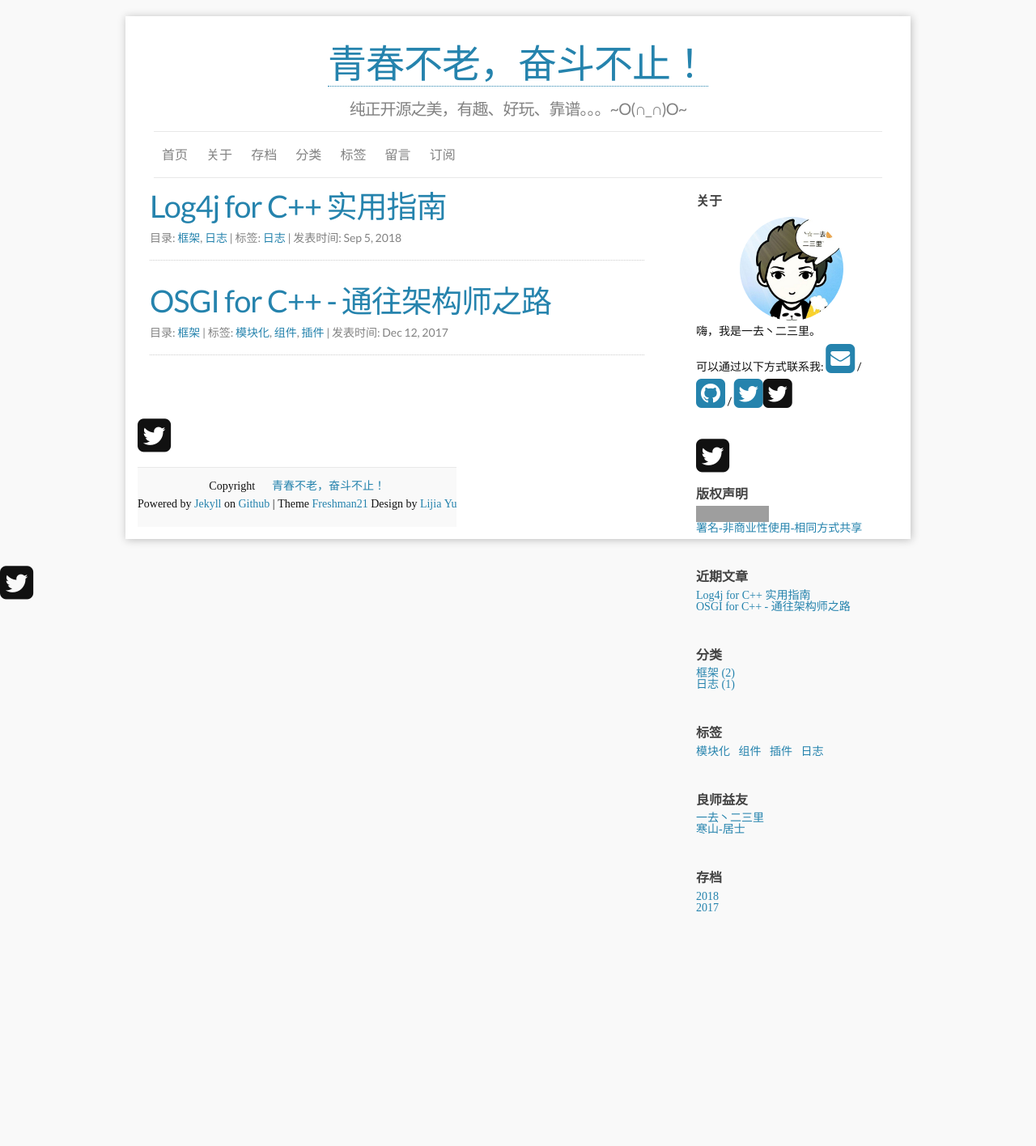
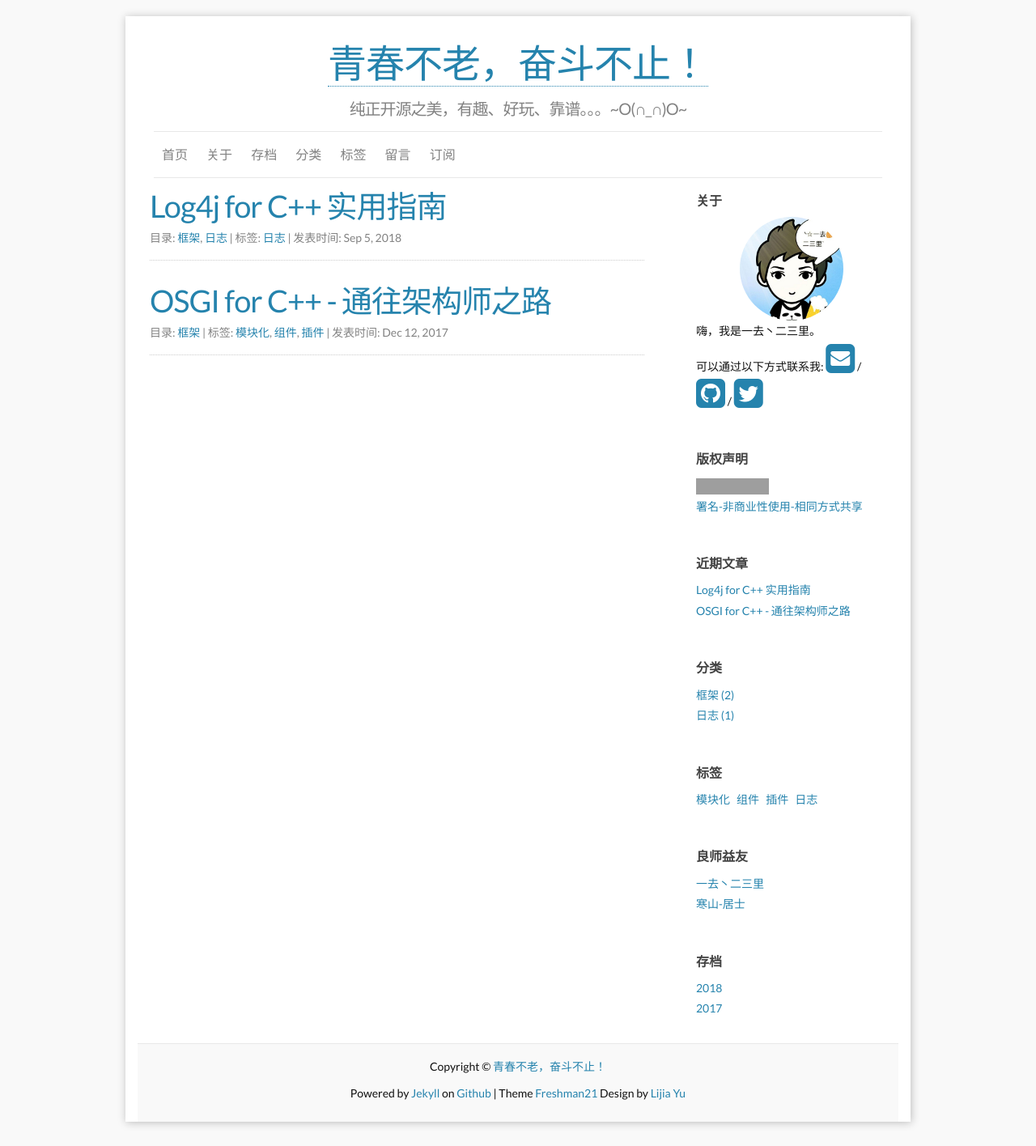
Before and after one commit to Waleon/Waleon.github.io, a Jekyll site: the page built from index.html, in a window 1280 px wide. Shown: the whole page at 81% size. Built offline with Jekyll 4.4.1, drawn with Linux system fonts in a browser that asks for light colours; the list of posts is cut into pages by our own code; before the commit the page ends 1158 px from its top, so only the background shows below that; grey boxes are pictures that could not be loaded.

Commit message:
update icon config

```diff
--- a/_includes/Aboutme.html
+++ b/_includes/Aboutme.html
@@ -15,7 +15,7 @@
   <a href="https://github.com/{{site.github_username}}" title="GithubID: {{site.github_username}}"><i class="fa fa-github-square fa-3x"></i></a> /
   {% endif %}
   {% if site.twitter_username != empty %}
-  <a href="https://twitter.com/{{site.twitter_username}}" title="TwitterID: {{site.twitter_username}}"><i class="fa fa-twitter-square fa-3x"></a>
+  <a href="https://twitter.com/{{site.twitter_username}}" title="TwitterID: {{site.twitter_username}}"><i class="fa fa-twitter-square fa-3x"></i></a>
   {% endif %}
 
   {% endif %}
```
